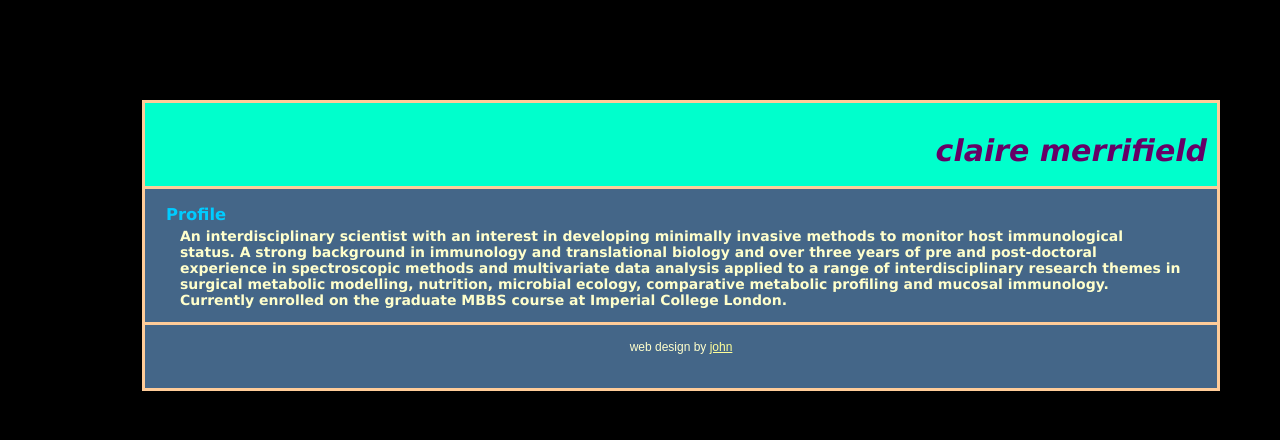
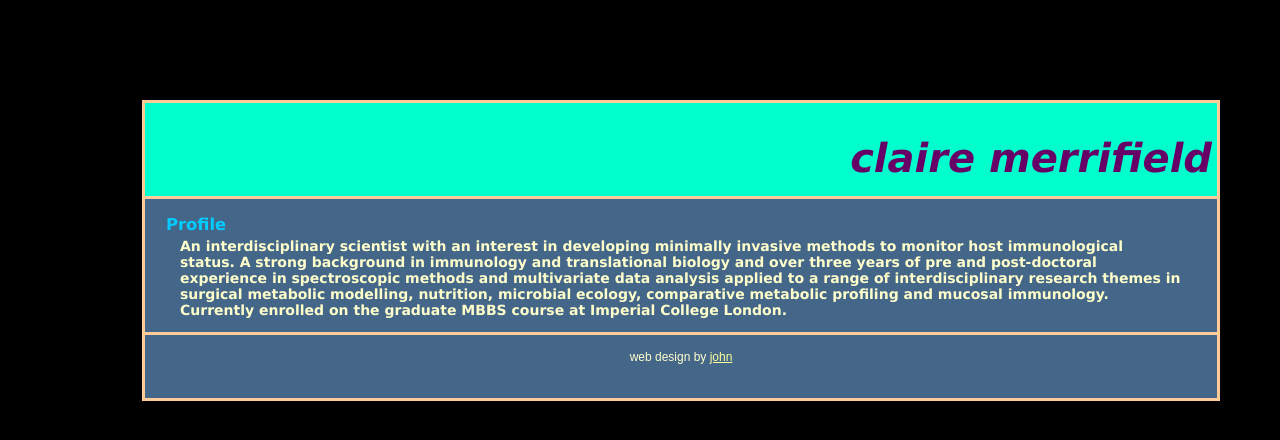
Before and after one commit to johnmerrifield/clairemerrifield.com, a plain HTML site: page index.html in a window 1280 px wide. Drawn offline with Linux system fonts and the light colour scheme.

Commit message:
changed style sheet to jm to try it out

```diff
--- a/jm.css
+++ b/jm.css
@@ -5,7 +5,7 @@ body {
 	background: #000  0 0 no-repeat fixed;
 }
 h1{margin-bottom: 0.25em; color:#660066; text-align:right; font-style: italic;
-font-size: 30px;
+font-size: 40px;
 }
 h3 {
 	margin-bottom: 0.25em;color:#00CCFF;
@@ -89,7 +89,7 @@ div.newsflash {
  	font-weight:bold; color:#FFFF99;
 }
 div.header {
-  margin: -21px -21px 0 -21px; padding: 10px; border-bottom: solid 3px #FFCC99;
+  margin: -21px -21px 0 -21px; padding: 5px; border-bottom: solid 3px #FFCC99;
 }
 div.header {
 	background:  #0FC 0 0 no-repeat fixed;
```
